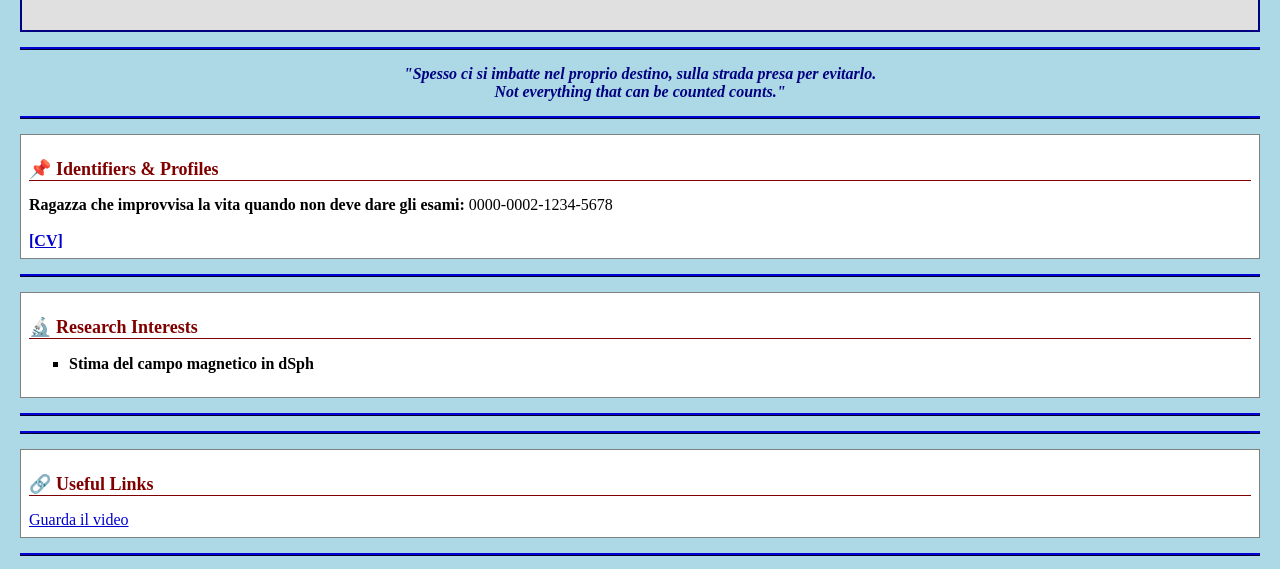
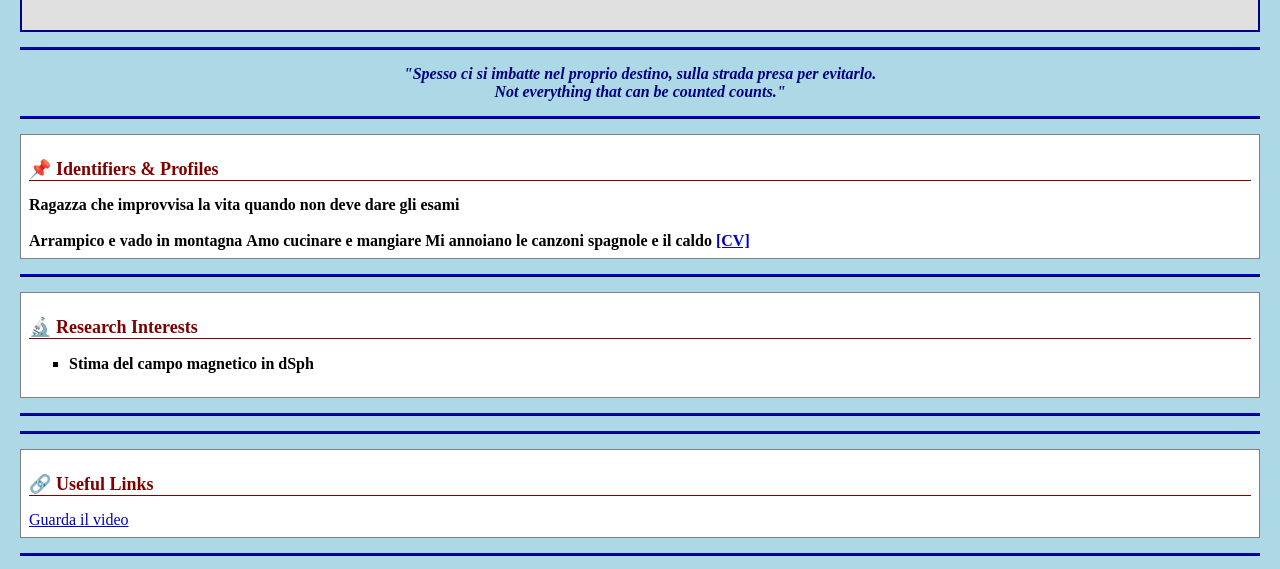
Before and after one commit to Annaluxy/annabrunetti.github.io, a plain HTML site: page index.html in a window 1280 px wide. Shown: the part 156-725 px from the top of the page. Drawn offline with Linux system fonts and the light colour scheme.

Commit message:
Update index.html

```diff
--- a/index.html
+++ b/index.html
@@ -89,8 +89,11 @@
   <!-- INFO PERSONALI -->
   <div class="section">
     <h2>&#x1F4CC; Identifiers &amp; Profiles</h2>
-    <b>Ragazza che improvvisa la vita quando non deve dare gli esami:</b> 0000-0002-1234-5678<br>
+    <b>Ragazza che improvvisa la vita quando non deve dare gli esami</b><br>
     <br>
+    <b>Arrampico e vado in montagna</b>
+    <b>Amo cucinare e mangiare</b>
+    <b>Mi annoiano le canzoni spagnole e il caldo</b>
     <a href="cv.pdf"><b>[CV]</b></a> &nbsp;
 
   </div>
```
